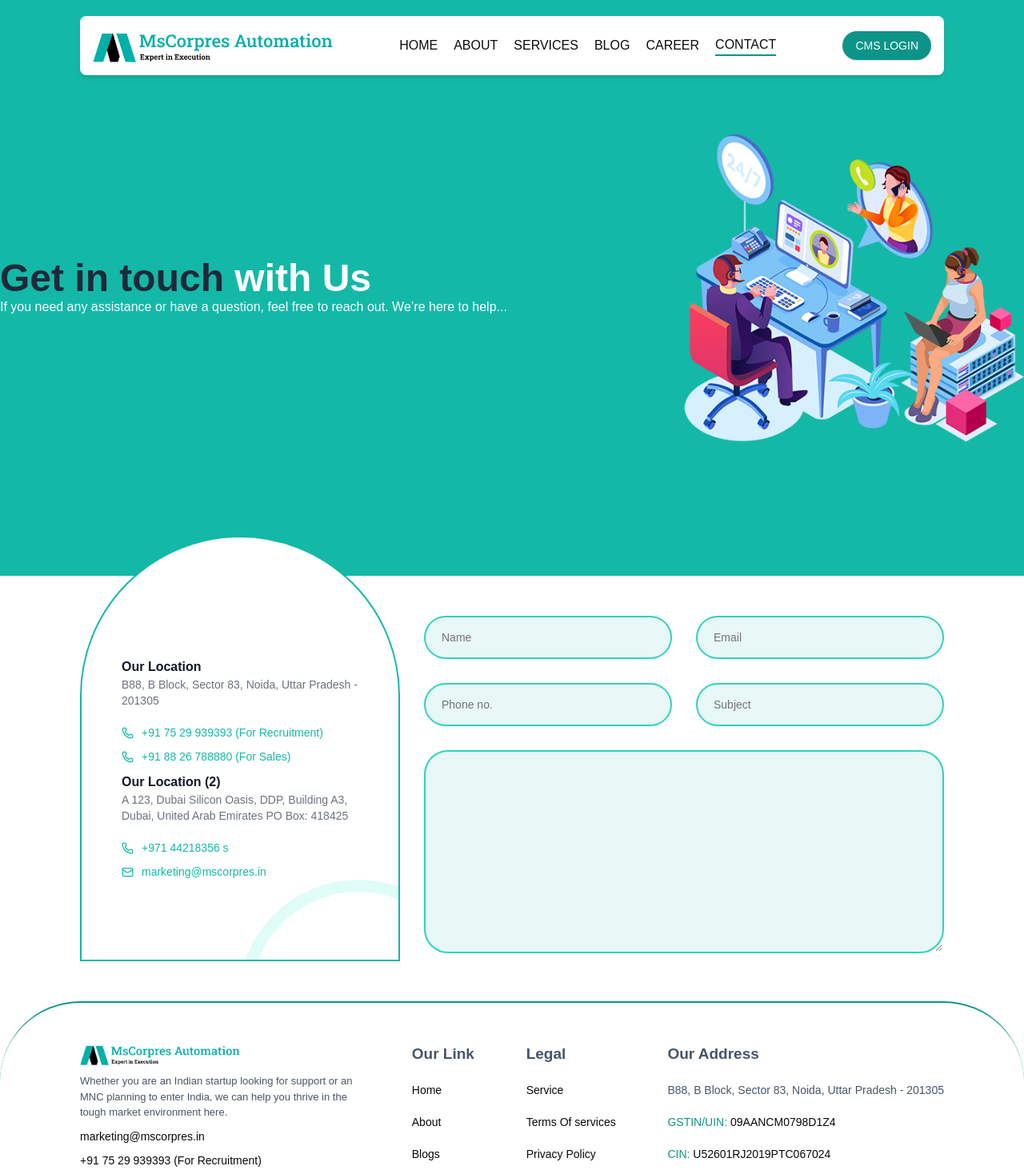
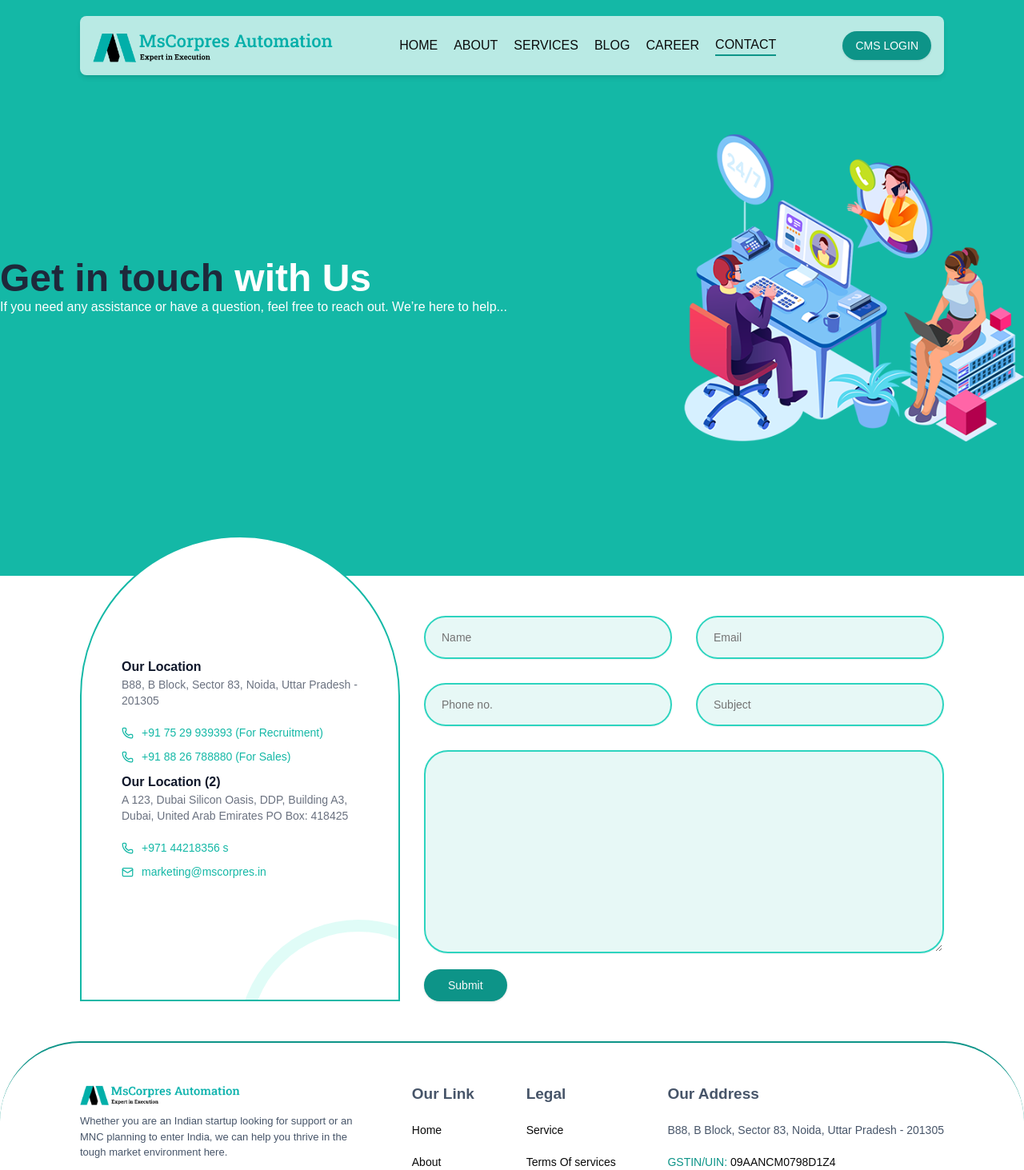
Before and after one commit to sachinmscorpres/newmscorpres, a Next.js app: page /contact in a window 1280 px wide. Shown: the top 1463 px of the page at 80% size. Built offline with nearby package versions, Linux system fonts and the light colour scheme.

Commit message:
add submit button

```diff
--- a/src/app/contact/page.tsx
+++ b/src/app/contact/page.tsx
@@ -5,6 +5,7 @@
 import { Mail, Phone } from "lucide-react";
 import { Input } from "@/components/ui/input";
 import { Textarea } from "@/components/ui/textarea";
+import { Button } from "@/components/ui/button";
 
 const page: React.FC = () => {
   return (
@@ -63,6 +64,9 @@
             <div className="mt-[30px]">
               <Textarea rows={10} className="px-[20px] py-[25px] bg-teal-500/10 rounded-[30px] border-2 border-teal-400 w-full" />
             </div>
+            <Button className="mt-[20px] rounded-full h-[40px]  px-[30px] bg-teal-600 hover:bg-teal-700">
+              Submit
+            </Button>
           </form>
         </div>
       </div>
--- a/src/components/shared/Footer.tsx
+++ b/src/components/shared/Footer.tsx
@@ -17,7 +17,7 @@
     console.log("submitted");
   };
   return (
-    <div className="border-t-2 lg:rounded-t-[100px] rounded-t-[50px] border-teal-600 overflow-hidden">
+    <div className="border-t-2 rounded-t-[100px] border-teal-600 overflow-hidden">
       <div className="lg:px-[100px] md:px-[50px] px-[20px] flex justify-between gap-[20px] flex-wrap">
         <div className="py-[50px] max-w-[350px] flex flex-col gap-[10px]">
           <div className="logo">
--- a/src/components/shared/Navigation.tsx
+++ b/src/components/shared/Navigation.tsx
@@ -74,7 +74,7 @@
       </Sheet>
 
       <nav className="fixed lg:top-[20px] lg:left-[100px] lg:right-[100px] top-[10px] left-[20px] right-[20px] z-50">
-        <div className="bg-white rounded-lg flex justify-between items-center lg:p-4 md:p-2 p-2 shadow-md">
+        <div className="backdrop-blur-sm bg-white/70 rounded-lg flex justify-between items-center lg:p-4 md:p-2 p-2 shadow-md">
           <div>
             <Image layout="responsive" width={300} height={50} src="/mslogo.png" alt="" className="max-w-[300px]" />
           </div>
```
